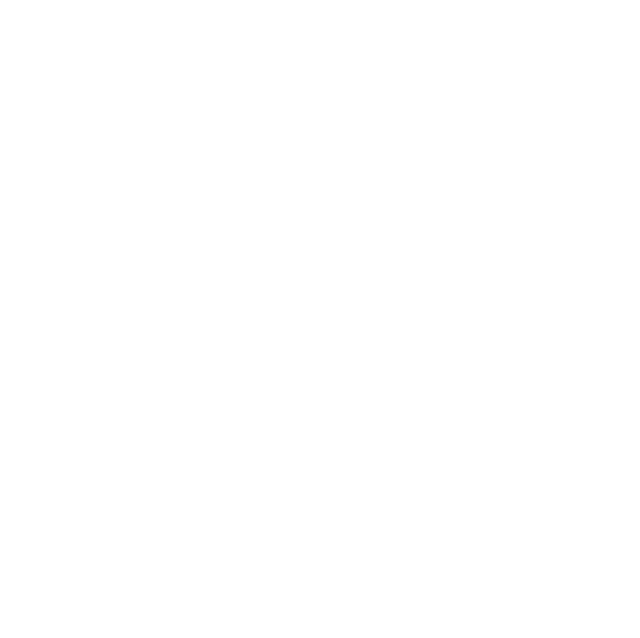
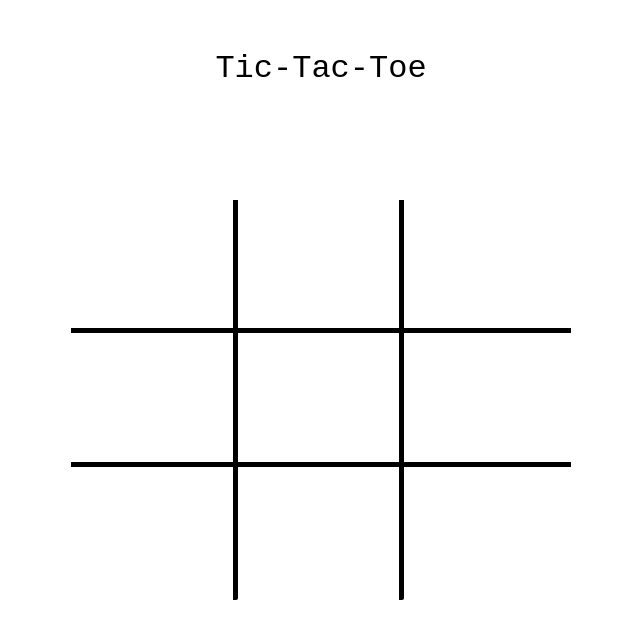
Before and after one commit to AyushGurg/tic-tac-toe, a plain HTML site: page index.html in a window 1280 px wide. Shown: the whole page, without its empty margins (319-959 px from the left). Drawn offline with Linux system fonts and the light colour scheme; a web font is replaced by a local one.

Commit message:
add module and function for gameboard and players.

```diff
--- a/index.html
+++ b/index.html
@@ -5,7 +5,28 @@
     <meta http-equiv="X-UA-Compatible" content="IE=edge" />
     <meta name="viewport" content="width=device-width, initial-scale=1.0" />
     <title>Tic-Tac-Toe</title>
+    <link
+      rel="stylesheet"
+      href="https://fonts.googleapis.com/css?family=Tilt+Neon"
+    />
     <link rel="stylesheet" href="style.css" />
   </head>
-  <body></body>
+  <body>
+    <div id="header">Tic-Tac-Toe</div>
+    <div class="gameboard">
+      <div class="row-0 col-0"></div>
+      <div class="row-0 col-1"></div>
+      <div class="row-0 col-2"></div>
+
+      <div class="row-1 col-0"></div>
+      <div class="row-1 col-1"></div>
+      <div class="row-1 col-2"></div>
+
+      <div class="row-2 col-0"></div>
+      <div class="row-2 col-1"></div>
+      <div class="row-2 col-2"></div>
+    </div>
+
+    <script src="magic.js"></script>
+  </body>
 </html>
--- a/magic.js
+++ b/magic.js
@@ -0,0 +1,31 @@
+// module for the Gameboard
+const Gameboard = (() => {
+  let board = [
+    [, , ,],
+    [, , ,],
+    [, , ,],
+  ];
+
+  return { board };
+})();
+
+// factory for the player
+const player = (playerName, insignia) => {
+  if (insignia == "x") {
+    console.log("BIG X");
+  } else if (insignia == "o") {
+    console.log("BIG O");
+  }
+  return { playerName, insignia };
+};
+
+// making two players for the game
+let playerX = player("playerX", "x");
+let playerO = player("playerO", "0");
+
+for (let col = 0; col < Gameboard.board.length; col++) {
+  for (let row = 0; row < Gameboard.board.length; row++) {
+    let div = document.querySelector(".row-" + row + ".col-" + col);
+    Gameboard.board[col][row] = div;
+  }
+}
--- a/style.css
+++ b/style.css
@@ -0,0 +1,40 @@
+#header {
+  text-align: center;
+  font-size: xx-large;
+  margin: 50px 0;
+  font-family: "Tilt Neon", "Courier New", Courier, monospace;
+}
+.gameboard {
+  position: fixed;
+  top: 50%;
+  left: 50%;
+  transform: translate(-50%, -50%);
+
+  min-width: 300px;
+  min-height: 300px;
+  width: 50%;
+  height: 50%;
+
+  max-width: 500px;
+  max-height: 500px;
+  display: grid;
+  grid-template-columns: 1fr 1fr 1fr;
+  grid-template-rows: 1fr 1fr 1fr;
+}
+
+.row-0,
+.row-1,
+.row-2 {
+  border-bottom: 5px solid black;
+  border-right: 5px solid black;
+}
+
+.col-2 {
+  border-right: none;
+}
+
+.row-2 {
+  border-bottom: none;
+  border-bottom-right-radius: 2px;
+  border-bottom-left-radius: 2px;
+}
```
